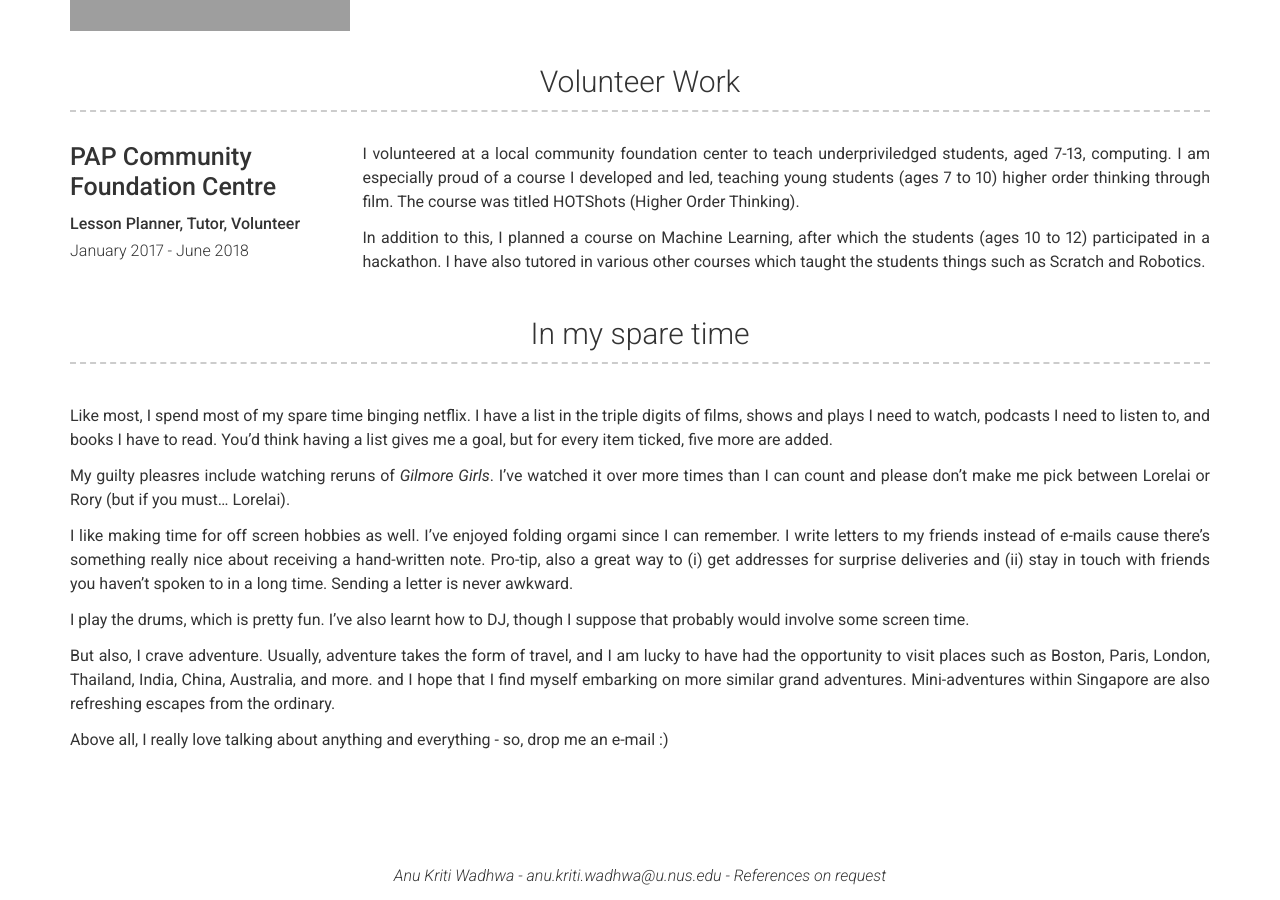
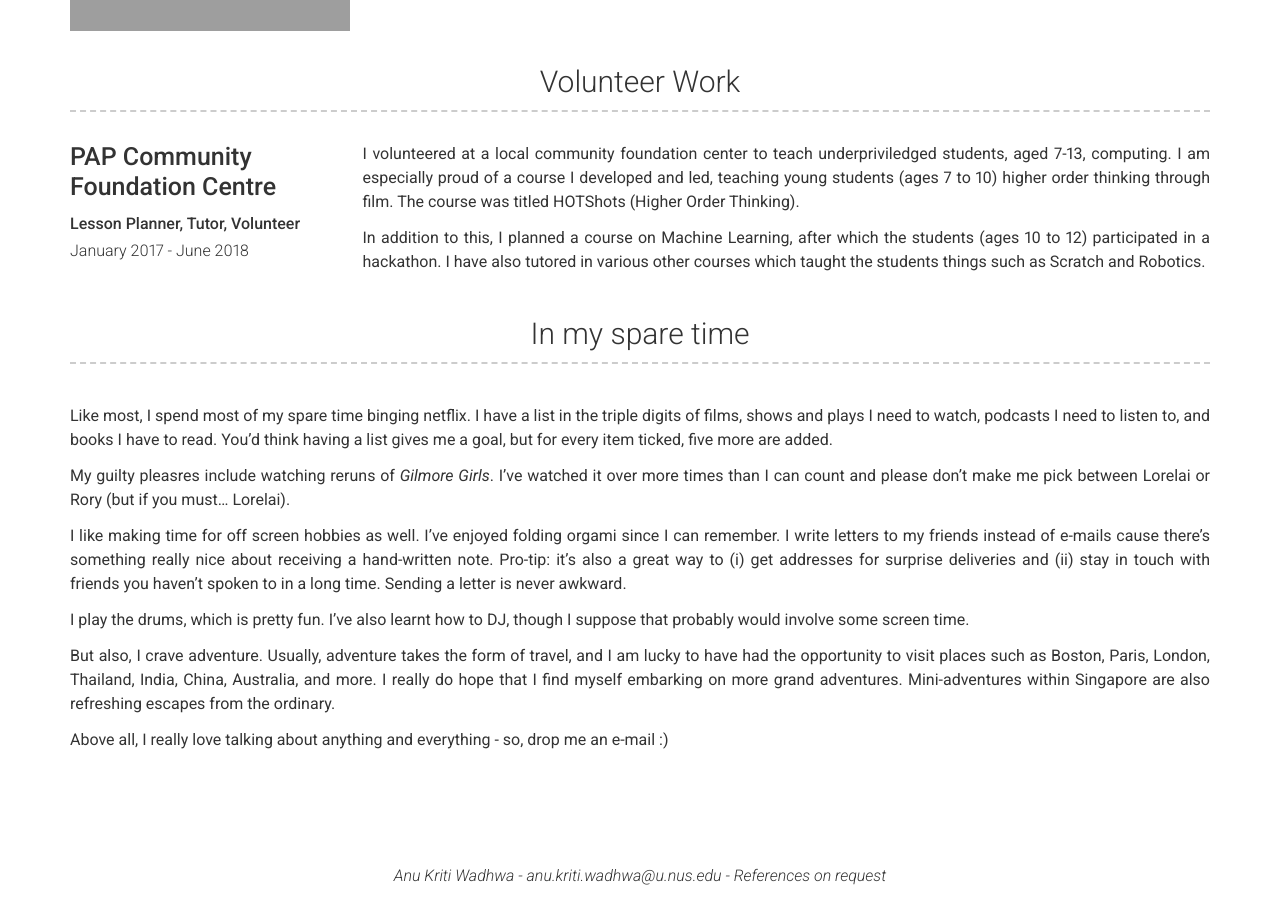
Before and after one commit to AnuKritiW/modern-resume-theme-site, a Jekyll site: the page built from index.md, in a window 1280 px wide and 900 px high, scrolled down 3790 px. Built offline with Jekyll 4.4.1, drawn with Linux system fonts in a browser that asks for light colours; grey boxes are pictures that could not be loaded.

Commit message:
edit spare time.

```diff
--- a/_config.yml
+++ b/_config.yml
@@ -68,11 +68,11 @@ more_content: | # this will include new lines to allow paragraphs
   My guilty pleasres include watching reruns of *Gilmore Girls*. I've watched it over more times than I can count and please don't make me pick between Lorelai or Rory (but if you must... Lorelai).
 
   I like making time for off screen hobbies as well. I've enjoyed folding orgami since I can remember.
-  I write letters to my friends instead of e-mails cause there's something really nice about receiving a hand-written note. Pro-tip, also a great way to (i) get addresses for surprise deliveries and (ii) stay in touch with friends you haven't spoken to in a long time. Sending a letter is never awkward.
+  I write letters to my friends instead of e-mails cause there's something really nice about receiving a hand-written note. Pro-tip: it's also a great way to (i) get addresses for surprise deliveries and (ii) stay in touch with friends you haven't spoken to in a long time. Sending a letter is never awkward.
 
   I play the drums, which is pretty fun. I've also learnt how to DJ, though I suppose that probably would involve some screen time.
 
-  But also, I  crave adventure. Usually, adventure takes the form of travel, and I am lucky to have had the opportunity to visit places such as Boston, Paris, London, Thailand, India, China, Australia, and more. and I hope that I find myself embarking on more similar grand adventures.
+  But also, I  crave adventure. Usually, adventure takes the form of travel, and I am lucky to have had the opportunity to visit places such as Boston, Paris, London, Thailand, India, China, Australia, and more. I really do hope that I find myself embarking on more grand adventures.
   Mini-adventures within Singapore are also refreshing escapes from the ordinary.
 
   Above all, I really love talking about anything and everything - so, drop me an e-mail :)
```
